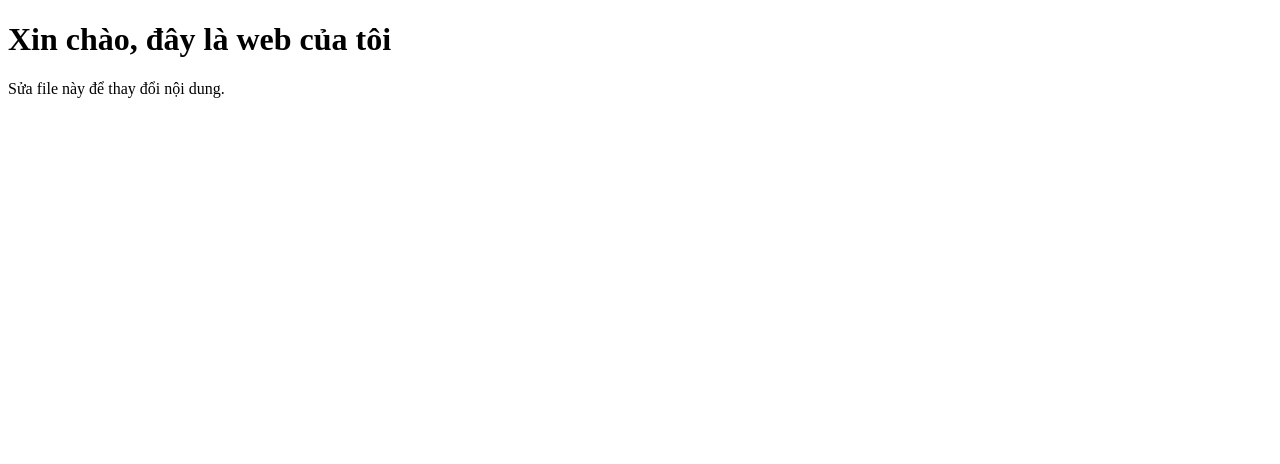
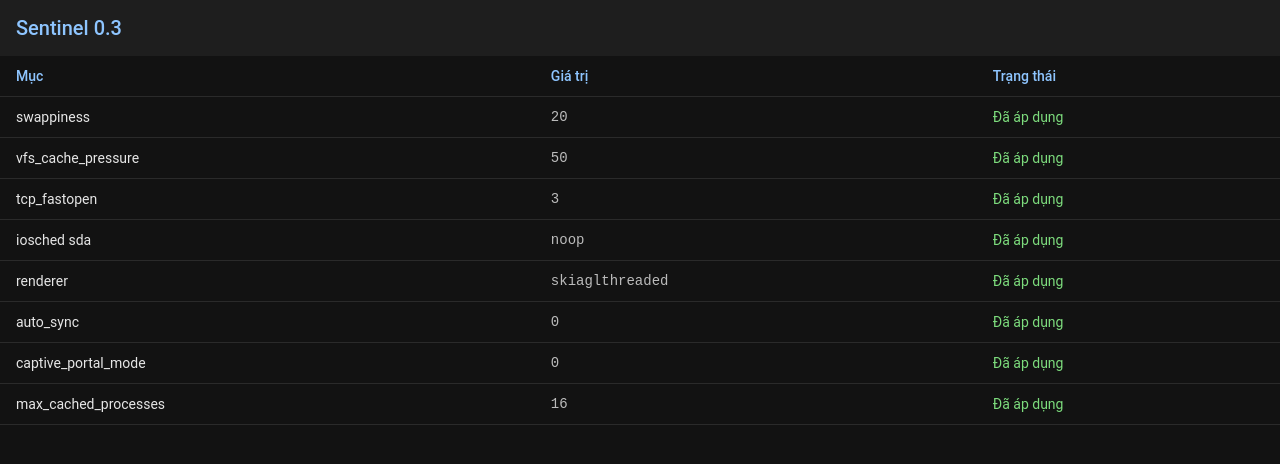
Before and after one commit to ttyx2000/ttyx2000.github.io, a plain HTML site: page index.html in a window 1280 px wide. Drawn offline with Linux system fonts and the light colour scheme.

Commit message:
Update index.html

```diff
--- a/index.html
+++ b/index.html
@@ -3,10 +3,29 @@
 <head>
 <meta charset="UTF-8">
 <meta name="viewport" content="width=device-width, initial-scale=1">
-<title>Wed của tôi</title>
+<title>Sentinel</title>
+<style>
+  body { margin:0; background:#121212; color:#e6e6e6; font-family:Roboto,sans-serif; }
+  header { background:#1e1e1e; padding:16px; font-size:20px; font-weight:500; color:#8ec5ff; }
+  table { width:100%; border-collapse:collapse; }
+  th, td { padding:12px 16px; text-align:left; border-bottom:1px solid #2a2a2a; font-size:14px; }
+  th { color:#8ec5ff; font-weight:500; }
+  .ok { color:#7ddc7d; }
+  .mono { font-family:monospace; color:#bbb; }
+</style>
 </head>
 <body>
-<h1>Xin chào, đây là web của tôi</h1>
-<p>Sửa file này để thay đổi nội dung.</p>
+<header>Sentinel 0.3</header>
+<table>
+  <tr><th>Mục</th><th>Giá trị</th><th>Trạng thái</th></tr>
+  <tr><td>swappiness</td><td class="mono">20</td><td class="ok">Đã áp dụng</td></tr>
+  <tr><td>vfs_cache_pressure</td><td class="mono">50</td><td class="ok">Đã áp dụng</td></tr>
+  <tr><td>tcp_fastopen</td><td class="mono">3</td><td class="ok">Đã áp dụng</td></tr>
+  <tr><td>iosched sda</td><td class="mono">noop</td><td class="ok">Đã áp dụng</td></tr>
+  <tr><td>renderer</td><td class="mono">skiaglthreaded</td><td class="ok">Đã áp dụng</td></tr>
+  <tr><td>auto_sync</td><td class="mono">0</td><td class="ok">Đã áp dụng</td></tr>
+  <tr><td>captive_portal_mode</td><td class="mono">0</td><td class="ok">Đã áp dụng</td></tr>
+  <tr><td>max_cached_processes</td><td class="mono">16</td><td class="ok">Đã áp dụng</td></tr>
+</table>
 </body>
 </html>
```
